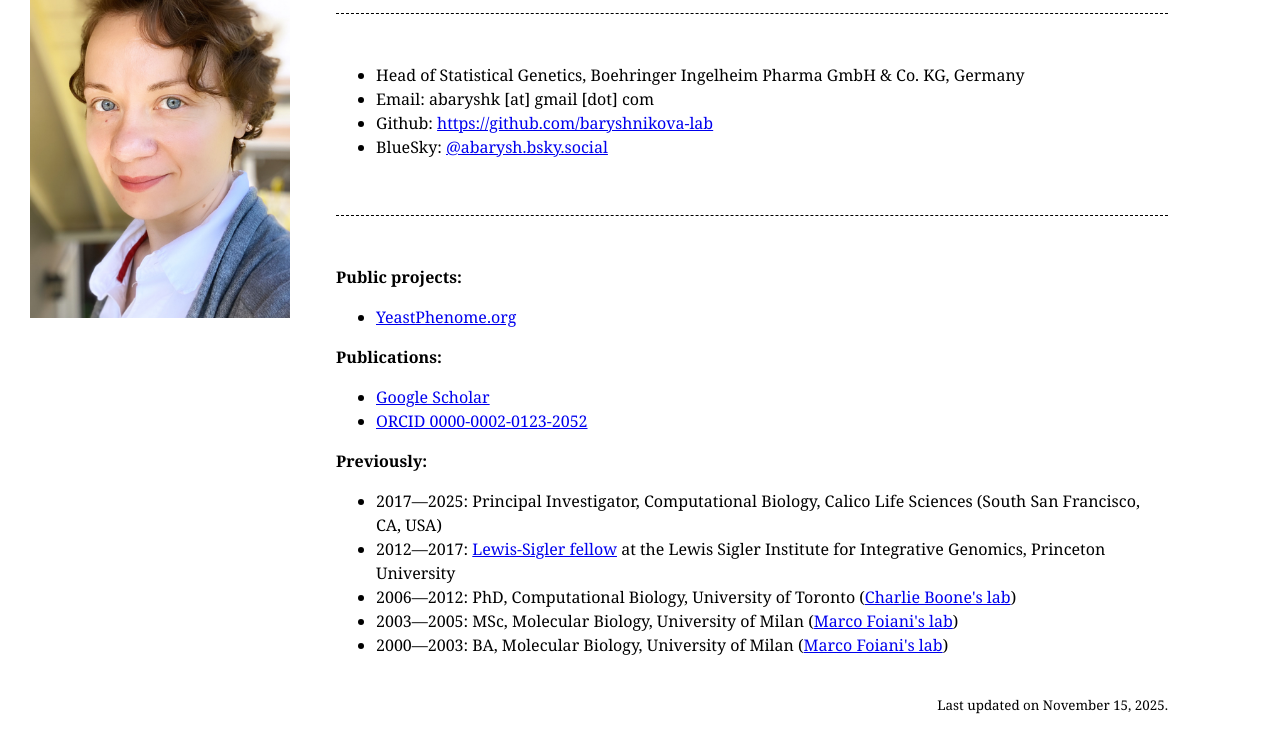
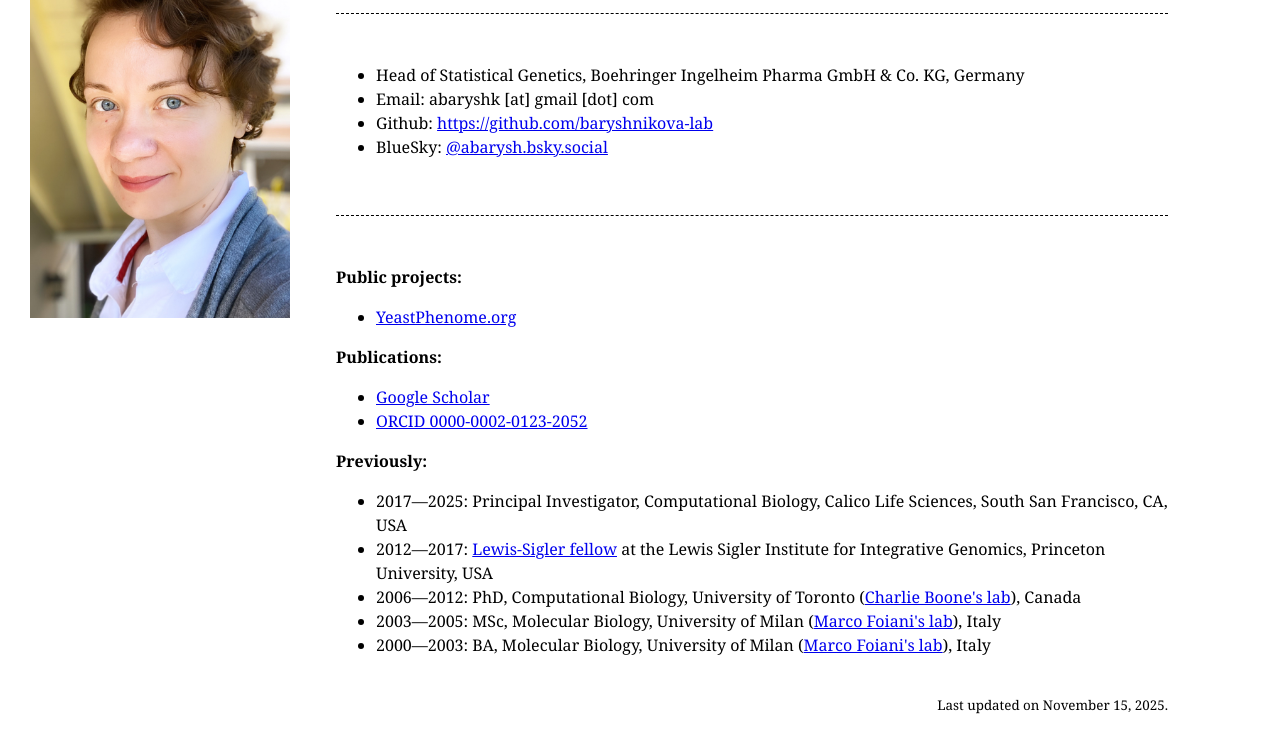
Before and after one commit to baryshnikova-lab/baryshnikova-lab.github.io, a plain HTML site: page index.html in a window 1280 px wide. Shown: the part 122-859 px from the top of the page. Drawn offline with Linux system fonts and the light colour scheme.

Commit message:
Update educational and professional history in index.html

```diff
--- a/index.html
+++ b/index.html
@@ -39,11 +39,11 @@
 
 <p><b>Previously:</b>
 <ul>
-	<li>2017&mdash;2025: Principal Investigator, Computational Biology, Calico Life Sciences (South San Francisco, CA, USA)
-	<li>2012&mdash;2017: <a href="http://www.princeton.edu/genomics/lewis-sigler-fellows/">Lewis-Sigler fellow</a> at the Lewis Sigler Institute for Integrative Genomics, Princeton University
-	<li>2006&mdash;2012: PhD, Computational Biology, University of Toronto (<a href="http://www.utoronto.ca/boonelab/">Charlie Boone's lab</a>)
-	<li>2003&mdash;2005: MSc, Molecular Biology, University of Milan (<a href="http://www.ifom-ieo-campus.it/research/foiani.php">Marco Foiani's lab</a>)
-	<li>2000&mdash;2003: BA, Molecular Biology, University of Milan (<a href="http://www.ifom-ieo-campus.it/research/foiani.php">Marco Foiani's lab</a>)
+	<li>2017&mdash;2025: Principal Investigator, Computational Biology, Calico Life Sciences, South San Francisco, CA, USA
+	<li>2012&mdash;2017: <a href="http://www.princeton.edu/genomics/lewis-sigler-fellows/">Lewis-Sigler fellow</a> at the Lewis Sigler Institute for Integrative Genomics, Princeton University, USA
+	<li>2006&mdash;2012: PhD, Computational Biology, University of Toronto (<a href="http://www.utoronto.ca/boonelab/">Charlie Boone's lab</a>), Canada
+	<li>2003&mdash;2005: MSc, Molecular Biology, University of Milan (<a href="http://www.ifom-ieo-campus.it/research/foiani.php">Marco Foiani's lab</a>), Italy
+	<li>2000&mdash;2003: BA, Molecular Biology, University of Milan (<a href="http://www.ifom-ieo-campus.it/research/foiani.php">Marco Foiani's lab</a>), Italy
 </ul>
 
 <div style="text-align: right; padding-top: 20px;">
```
